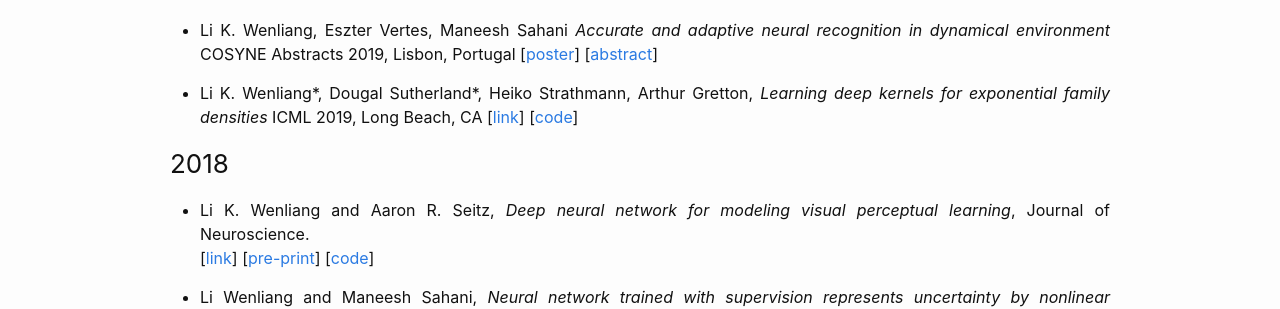
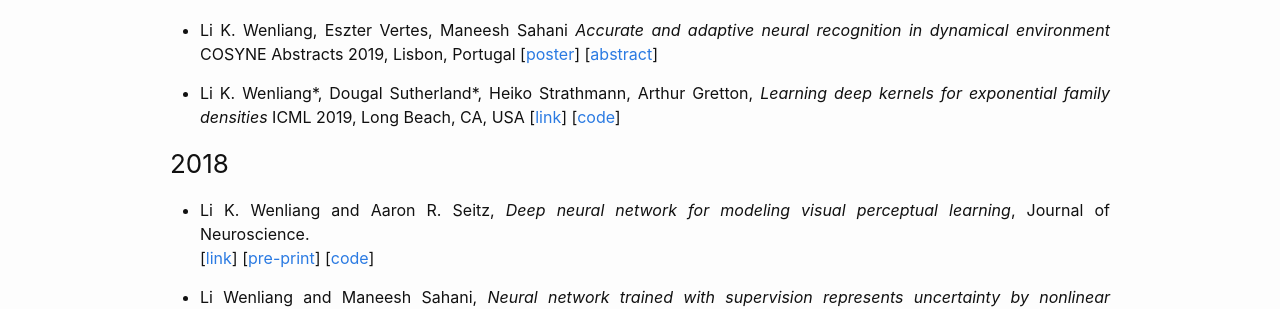
Before and after one commit to kevin-w-li/kevin-w-li.github.io, a Jekyll site: the page built from _pages/publication.md, in a window 1280 px wide. Shown: the part 200-509 px from the top of the page. Built offline with Jekyll 4.4.1, drawn with Linux system fonts in a browser that asks for light colours.

Commit message:
Update publication.md

```diff
--- a/_pages/publication.md
+++ b/_pages/publication.md
@@ -9,7 +9,7 @@
 [[poster]({"/pubs/ddc_ssm_poster.pdf" | absolute_url }})]
 [[abstract]({{ "/pubs/ddc_ssm_abstract.pdf" | absolute_url }})]
 
-* Li K. Wenliang\*, Dougal Sutherland\*, Heiko Strathmann, Arthur Gretton, *Learning deep kernels for exponential family densities* ICML 2019, Long Beach, CA
+* Li K. Wenliang\*, Dougal Sutherland\*, Heiko Strathmann, Arthur Gretton, *Learning deep kernels for exponential family densities* ICML 2019, Long Beach, CA, USA
 [[link](https://arxiv.org/abs/1811.08357)]
 [[code](https://github.com/kevin-w-li/deep-kexpfam)]
 
```
